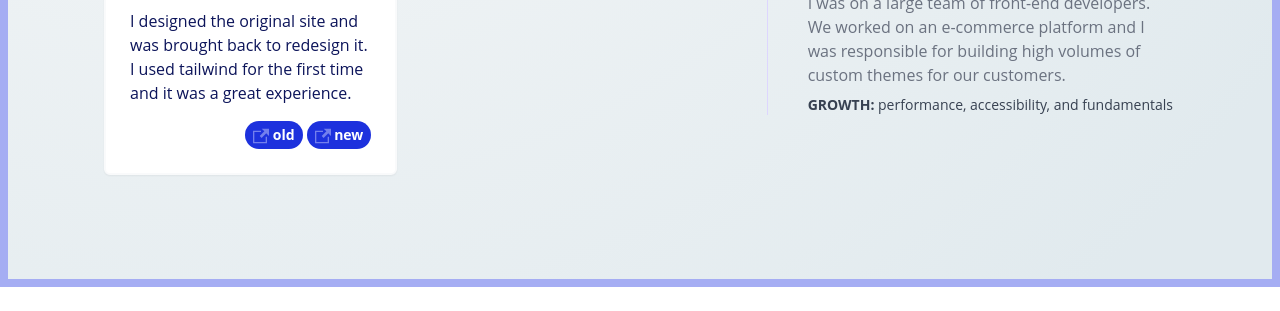
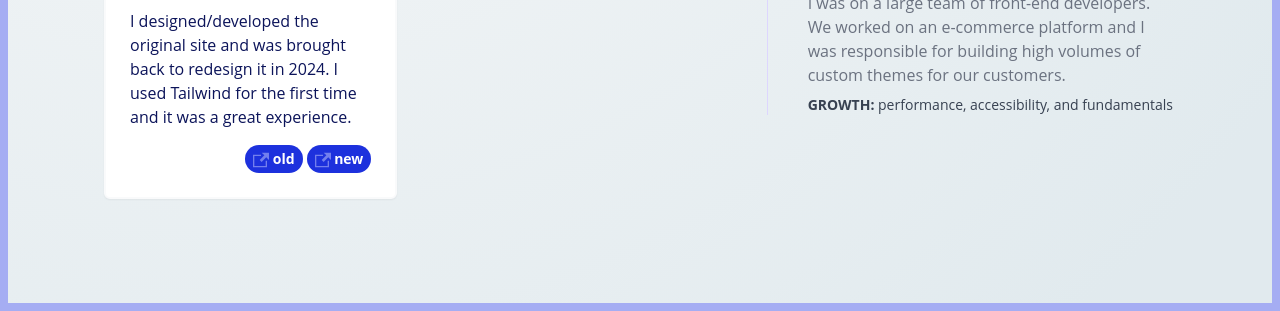
Before and after one commit to ashley-hebler/portfolio-2024, a website: page src/index.html in a window 1280 px wide. Shown: the part 1223-1534 px from the top of the page. Before the commit the page ends 1510 px from the top, so only its background shows below. Drawn offline with nearby package versions, Linux system fonts and the light colour scheme; files that its build step writes are made by us from their sources.

Commit message:
feat(info): update medicaremall
The new site launched

```diff
--- a/src/index.html
+++ b/src/index.html
@@ -309,12 +309,11 @@
               </div>
 
               <p>
-                I designed the original site and was brought back to redesign it. I used tailwind
-                for the first time and it was a great experience.
+                I designed/developed the original site and was brought back to redesign it in 2024. I used <a href="https://tailwindcss.com/">Tailwind</a> for the first time and it was a great experience.
               </p>
               <div class="mt-4 flex items-center justify-end gap-1 text-right">
                 <a
-                  href="https://www.medicaremall.com/"
+                  href="https://web.archive.org/web/20240303080413/https://medicaremall.com/"
                   class="rounded-full bg-blue-500 px-2 py-1 text-sm font-bold text-white hover:bg-blue-700">
                   <svg
                     xmlns="http://www.w3.org/2000/svg"
```
